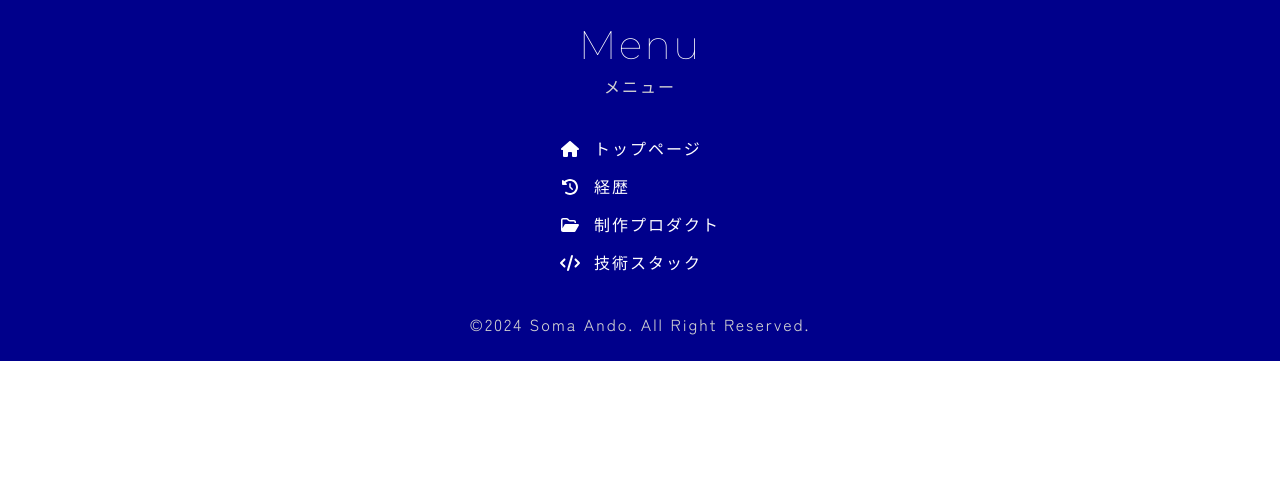
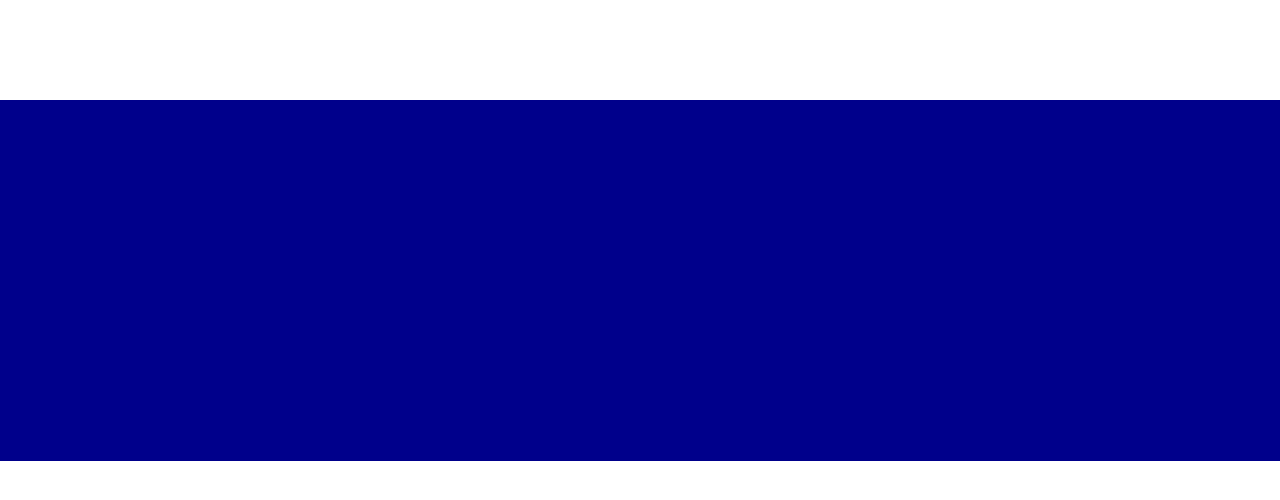
Before and after one commit to somando/Portfolio, a Django app: template templates/somando/layout.html in a window 1280 px wide. Shown: the top 500 px of the page. Run offline with Django 5.2, Linux system fonts and the light colour scheme; the template is opened without the code that fills it, so the values that code supplies are empty; parts of the project's set-up code (start-up, migrations or seed data) failed here and were passed over.

Commit message:
Control height

```diff
--- a/static/somando/styles.css
+++ b/static/somando/styles.css
@@ -17,6 +17,7 @@ main {
 
 footer {
     padding: 20px 0;
+    margin-bottom: 0;
 }
 
 #fill-image-parent {
@@ -114,7 +115,7 @@ footer {
 }
 
 .section {
-    margin: 50px 0;
+    margin: 100px 0 0 0;
 }
 
 .title {
@@ -349,6 +350,10 @@ footer .text {
         margin: 30px 0;
     }
 
+    .section {
+        margin: 50px 0 0 0;
+    }
+
     #profile #icon {
         width: auto;
         height: min(300px, 90vw);
--- a/templates/somando/layout.html
+++ b/templates/somando/layout.html
@@ -21,28 +21,31 @@
 </head>
 <body>
     {% block content %}{% endblock content %}
-    <footer>
-        <h2 class="title">Menu</h2>
-        <p class="description">メニュー</p>
+    <footer class="section">
+        <h2 class="title animation-wait">Menu</h2>
+        <p class="description fade-in-bottom05 animation-wait">メニュー</p>
         <table class="detail-table">
-            <tr>
+            <tr class="fade-in-bottom05 menu-line animation-wait">
                 <td class="icon"><i class="fa-solid fa-house"></i></td>
                 <td class="text"><p><a href="">トップページ</a></p></td>
             </tr>
-            <tr>
+            <tr class="fade-in-bottom05 menu-line animation-wait">
                 <td class="icon"><i class="fa-solid fa-clock-rotate-left"></i></td>
                 <td class="text"><p><a href="">経歴</a></p></td>
             </tr>
-            <tr>
+            <tr class="fade-in-bottom05 menu-line animation-wait">
                 <td class="icon"><i class="fa-regular fa-folder-open"></i></td>
                 <td class="text"><p><a href="">制作プロダクト</a></p></td>
             </tr>
-            <tr>
+            <tr class="fade-in-bottom05 menu-line animation-wait">
                 <td class="icon"><i class="fa-solid fa-code"></i></td>
                 <td class="text"><p><a href="">技術スタック</a></p></td>
             </tr>
         </table>
-        <p class="description break-span copyright"><span>©︎2024 Soma Ando.</span> <span>All Right Reserved.</span></p>
+        <p class="description break-span copyright fade-in-bottom05 menu-line animation-wait"><span>©︎2024 Soma Ando.</span> <span>All Right Reserved.</span></p>
     </footer>
+    <script>
+        delay_set("menu-line", 0.8, 0.05);
+    </script>
 </body>
 </html>
--- a/templates/somando/top.html
+++ b/templates/somando/top.html
@@ -45,7 +45,7 @@
             </div>
             <p class="readmore fade-in-bottom05 experience-div animation-wait"><a href="">Read More ></a></p>
         </div>
-        <div id="experience" class="section">
+        <div id="product" class="section">
             <h2 class="title animation-wait">Products</h2>
             <p class="description fade-in-bottom05 animation-wait">開発プロダクト</p>
             <div class="grid">
@@ -66,7 +66,7 @@
             </div>
             <p class="readmore fade-in-bottom05 product-div animation-wait"><a href="">Read More ></a></p>
         </div>
-        <div id="experience" class="section">
+        <div id="skill" class="section">
             <h2 class="title animation-wait">Skills</h2>
             <p class="description fade-in-bottom05 animation-wait">技術スタック</p>
             <div class="skills">
```
